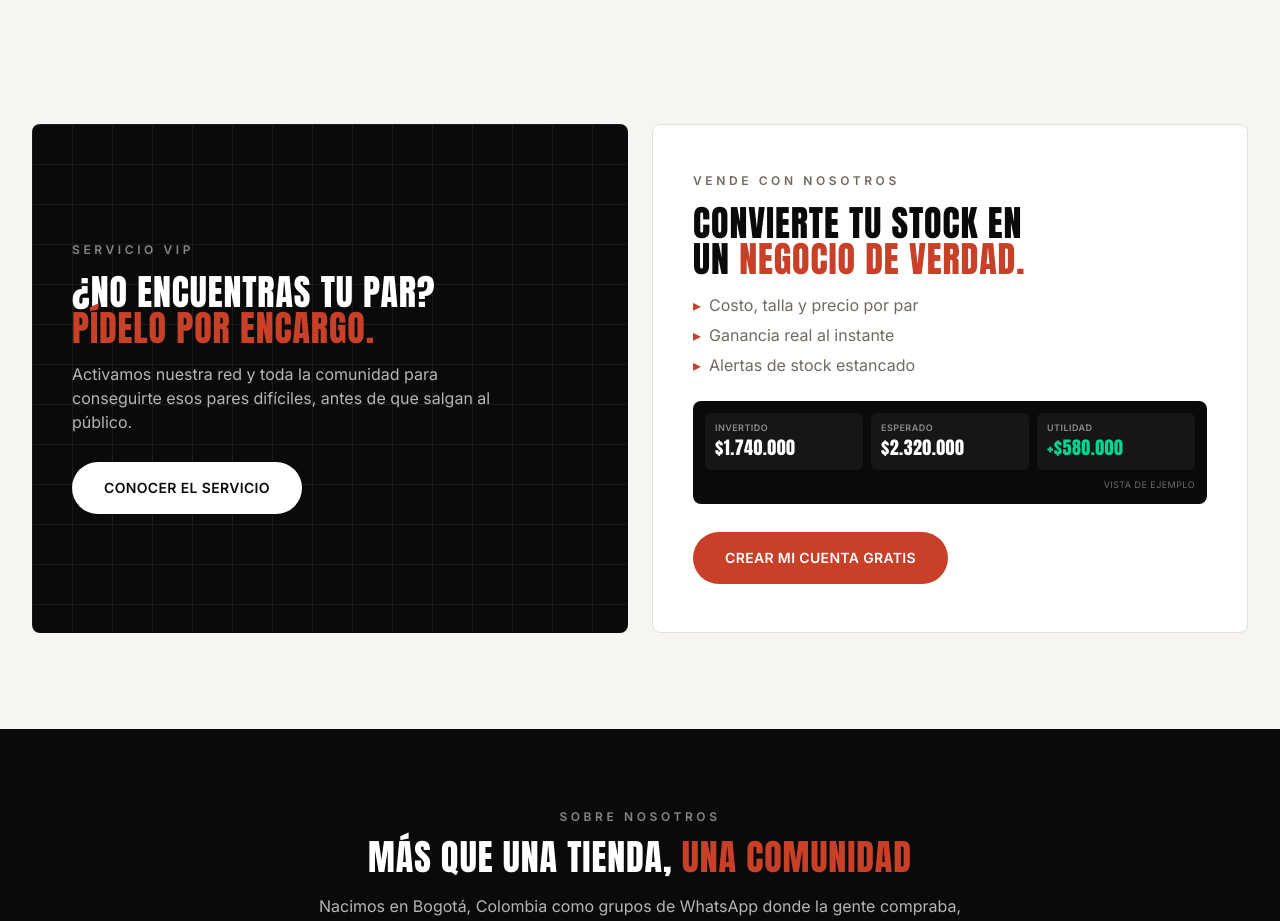
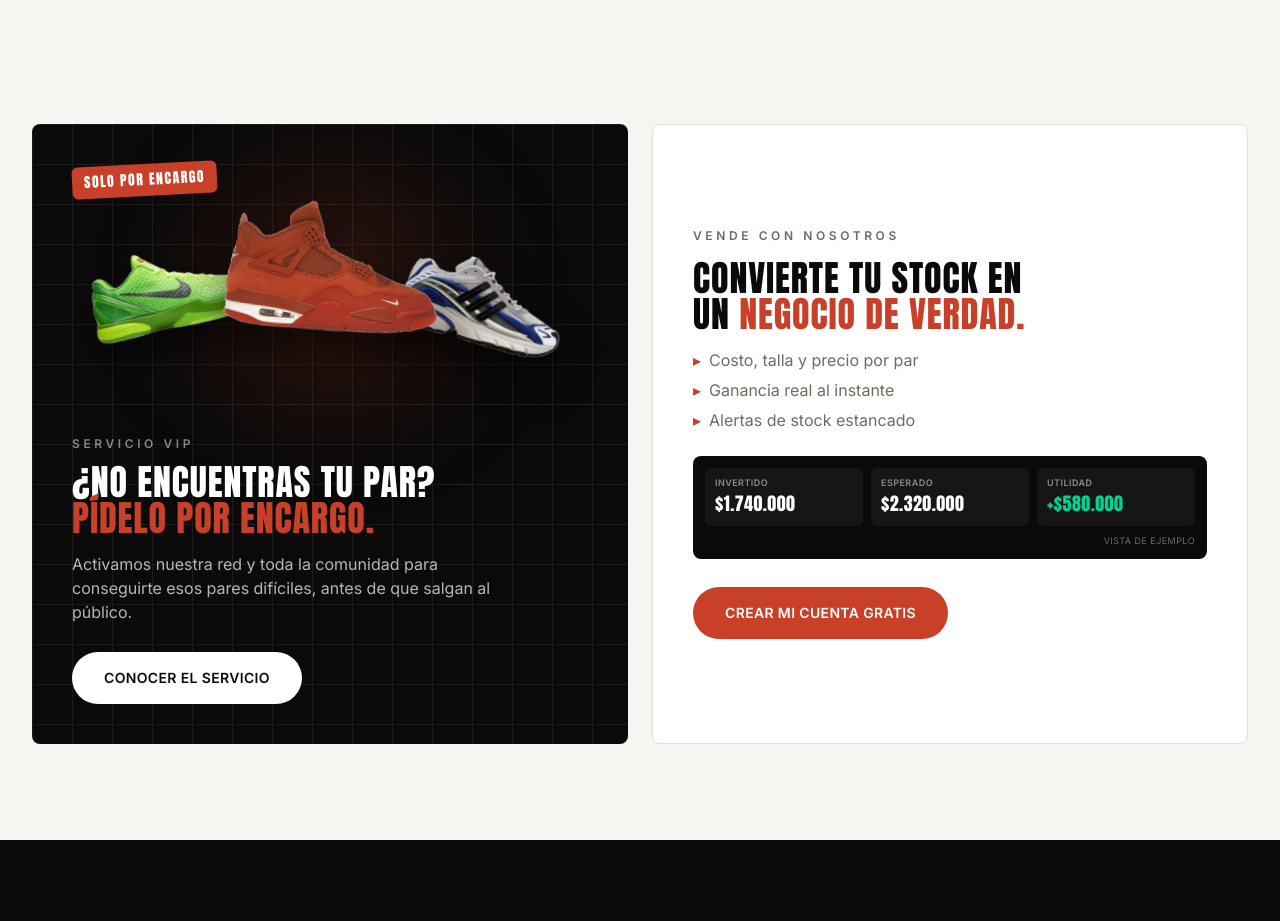
Before and after one commit to pitzsneakerscol-ui/pitsneakers-web, a Next.js app: page / in a window 1280 px wide. Shown: the part 4180-5101 px from the top of the page. Built offline with nearby package versions, Linux system fonts and the light colour scheme; no server answers.

Commit message:
VIP callout: floating grail sneakers with glow and 'solo por encargo' tag
Co-Authored-By: Claude Sonnet 5.5 <noreply@anthropic.com>

```diff
--- a/src/components/VipCallout.tsx
+++ b/src/components/VipCallout.tsx
@@ -1,8 +1,37 @@
 import Link from "next/link";
+import Image from "next/image";
+import { getGroupsByCategory } from "@/lib/products";
+import { groupPriceRange } from "@/lib/grouping";
+import type { ProductGroup } from "@/types/product";
 
-export default function VipCallout() {
+// Posición de cada par flotando (el del centro va al frente).
+const SHOES = [
+  "left-0 top-10 w-40 -rotate-[14deg] group-hover:-rotate-[18deg] group-hover:-translate-y-2 sm:w-52",
+  "left-1/2 -ml-24 top-0 z-10 w-48 rotate-[4deg] group-hover:rotate-[1deg] group-hover:-translate-y-3 sm:-ml-32 sm:w-64",
+  "right-0 top-12 w-40 rotate-[16deg] group-hover:rotate-[20deg] group-hover:-translate-y-2 sm:w-52",
+];
+
+/** Los pares más codiciados (los de mayor precio con foto), de marcas distintas: lo que se consigue por encargo. */
+function pickGrails(groups: ProductGroup[]): ProductGroup[] {
+  const ranked = groups
+    .filter((g) => g.images.length > 0)
+    .sort((a, b) => groupPriceRange(b).max - groupPriceRange(a).max);
+  const picked: ProductGroup[] = [];
+  const brands = new Set<string>();
+  for (const g of ranked) {
+    if (brands.has(g.brand)) continue;
+    brands.add(g.brand);
+    picked.push(g);
+    if (picked.length === 3) break;
+  }
+  return picked;
+}
+
+export default async function VipCallout() {
+  const grails = pickGrails(await getGroupsByCategory("sneakers"));
+
   return (
-    <div className="relative flex h-full flex-col justify-center overflow-hidden rounded-lg bg-ink px-6 py-12 text-white sm:px-10">
+    <div className="group relative flex h-full flex-col overflow-hidden rounded-lg bg-ink px-6 py-10 text-white sm:px-10">
       <div
         className="pointer-events-none absolute inset-0 opacity-[0.07]"
         style={{
@@ -11,10 +40,35 @@ export default function VipCallout() {
           backgroundSize: "40px 40px",
         }}
       />
-      <p className="relative text-xs font-semibold uppercase tracking-[0.3em] text-white/50">
+
+      {grails.length === 3 && (
+        <div aria-hidden="true" className="relative h-52 sm:h-64">
+          {/* Resplandor detrás de los pares */}
+          <div
+            className="glow-pulse pointer-events-none absolute left-1/2 top-4 h-48 w-72 -translate-x-1/2 rounded-full blur-3xl sm:h-56 sm:w-96"
+            style={{ background: "radial-gradient(circle, var(--color-accent) 0%, transparent 70%)", opacity: 0.55 }}
+          />
+          <span className="absolute left-0 top-0 z-20 -rotate-3 rounded-md bg-accent px-3 py-1.5 font-display text-sm tracking-widest">
+            SOLO POR ENCARGO
+          </span>
+          {grails.map((g, i) => (
+            <div key={g.groupSlug} className={`absolute aspect-square transition duration-500 ease-out ${SHOES[i]}`}>
+              <Image
+                src={g.images[0]}
+                alt=""
+                fill
+                sizes="256px"
+                className="object-contain drop-shadow-[0_18px_22px_rgba(0,0,0,0.55)]"
+              />
+            </div>
+          ))}
+        </div>
+      )}
+
+      <p className="relative mt-4 text-xs font-semibold uppercase tracking-[0.3em] text-white/50">
         Servicio VIP
       </p>
-      <h2 className="relative mt-4 font-display text-3xl leading-[1] tracking-wide text-balance sm:text-4xl">
+      <h2 className="relative mt-3 font-display text-3xl leading-[1] tracking-wide text-balance sm:text-4xl">
         ¿NO ENCUENTRAS TU PAR? <span className="text-accent">PÍDELO POR ENCARGO.</span>
       </h2>
       <p className="relative mt-4 max-w-md text-sm text-white/70 sm:text-base">
```
